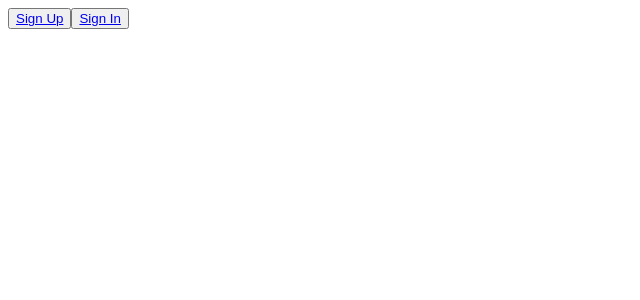
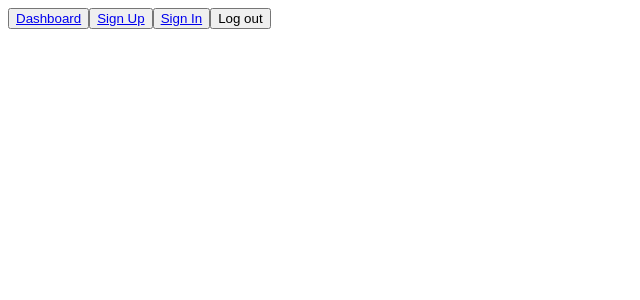
Before and after one commit to shayanrasoooli/next-auth, a Next.js app: page / in a window 1280 px wide. Shown: the top 300 px of the page, without its empty margins (0-640 px from the left). Built offline with nearby package versions, Linux system fonts and the light colour scheme.

Commit message:
logout api and functionallity created

```diff
--- a/pages/index.js
+++ b/pages/index.js
@@ -1,10 +1,18 @@
 import Link from "next/link";
 
 export default function Home() {
+  const signOutHandler = async () => {
+    const res = await fetch("api/Auth/signout");
+    const data = res.json()
+    console.log(data);
+
+  }
   return (
     <div>
+     <button><Link href='/dashboard'>Dashboard</Link></button>
      <button><Link href='/signup'>Sign Up</Link></button>
      <button><Link href='/signin'>Sign In</Link></button>
+     <button onClick={signOutHandler}>Log out</button>
     </div>
   )
 }
--- a/pages/signup.js
+++ b/pages/signup.js
@@ -1,5 +1,5 @@
 import { useRouter } from 'next/router'
-import React, { useState } from 'react'
+import React, { useEffect, useState } from 'react'
 
 function SignUp() {
 const [email  , setEmail] = useState("")
```
Also changed, not shown: pages/api/Auth/signout.js (added, +9 -0 lines).
